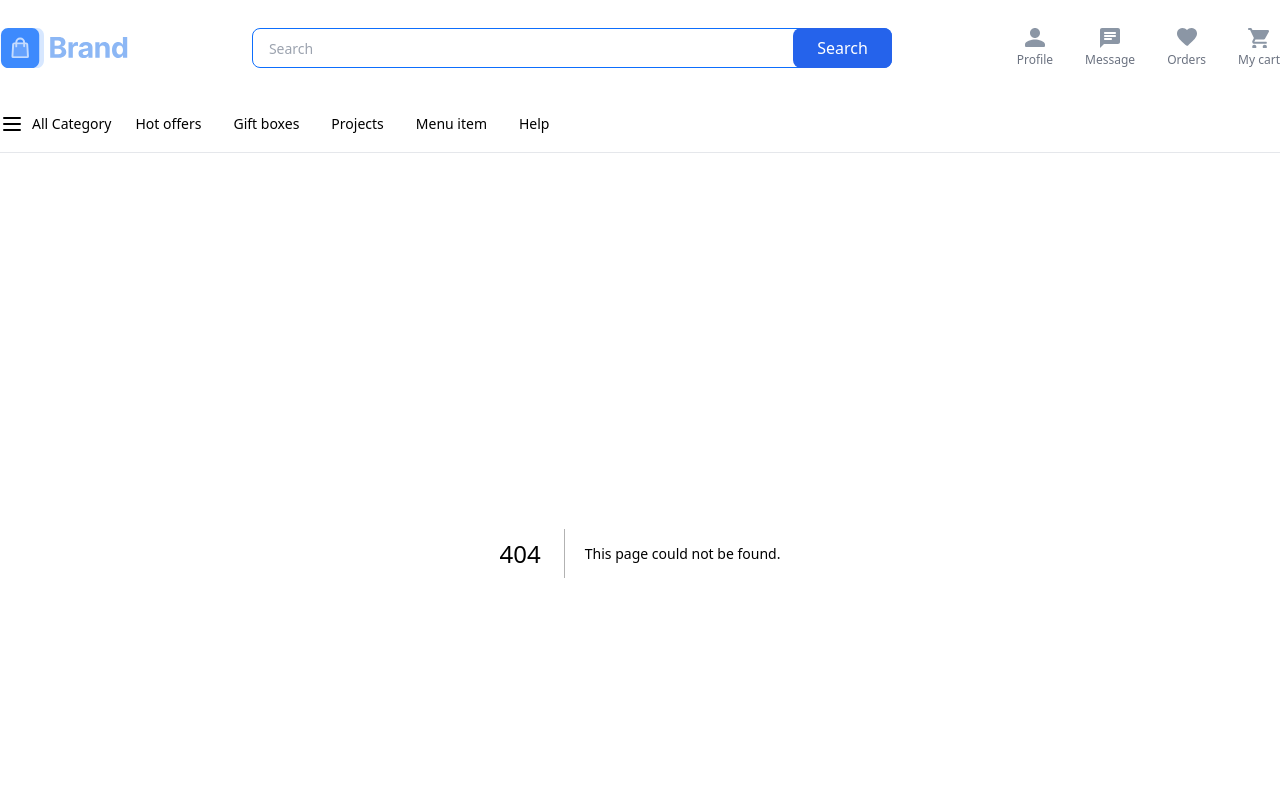
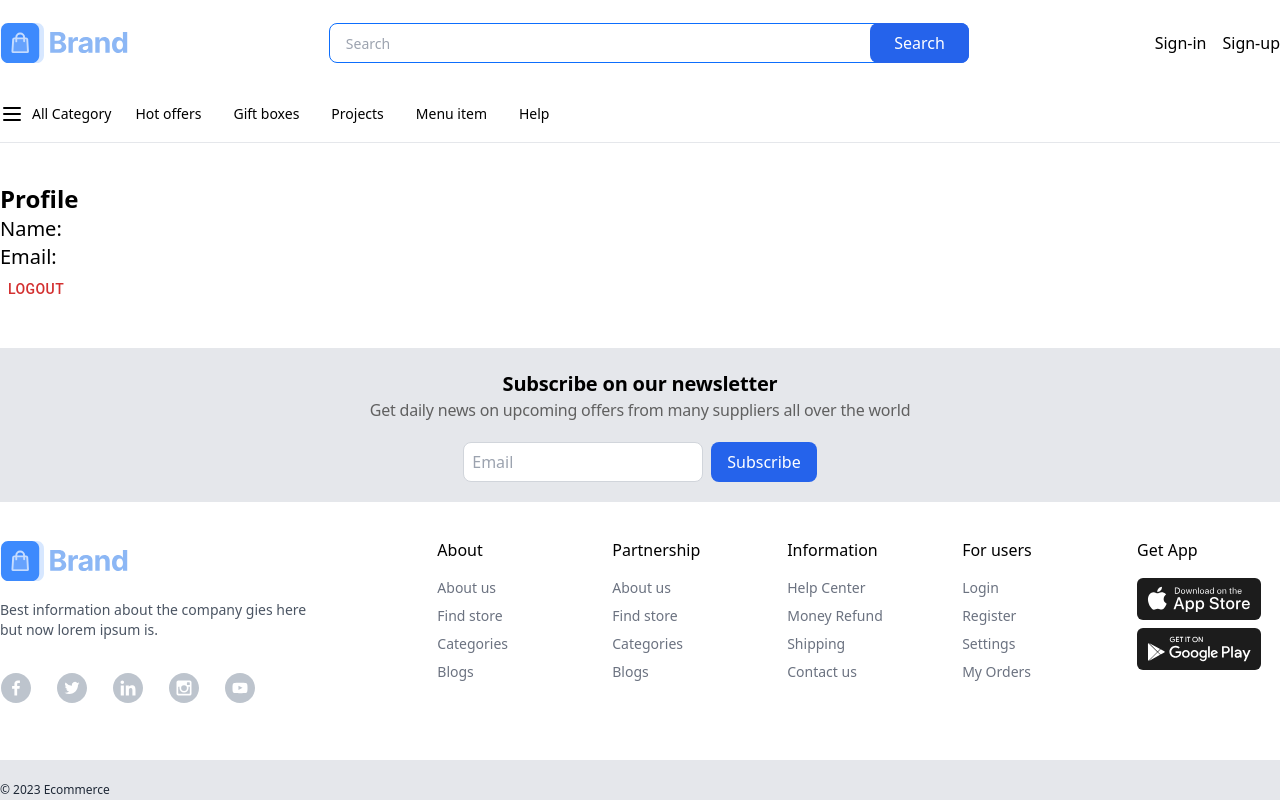
Before and after one commit to ekinndev/e-commerce-final-project, a Next.js app in the folder frontend/: page /profile in a window 1280 px wide. Before the commit this address had no page. Shown: the top 800 px of the page. Built offline with nearby package versions, Linux system fonts and the light colour scheme.

Commit message:
Favorites and profile page

```diff
--- a/frontend/src/components/Header/Header.tsx
+++ b/frontend/src/components/Header/Header.tsx
@@ -1,7 +1,10 @@
 import React, { FC, useState } from 'react';
 import { IconBrandLogo, IconCart, IconFavorites, IconHamburger, IconMessage, IconProfile } from '../../assets/icons';
+import { useGlobalContext } from '../../context/globalCtx';
+import Link from 'next/link';
 
 const Header: FC = props => {
+  const { state } = useGlobalContext();
   const [search, setSearch] = useState<string | null>('');
   const handleText = (e: React.FocusEvent<HTMLInputElement>): void => {
     setSearch(e.currentTarget.value);
@@ -10,9 +13,11 @@ const Header: FC = props => {
     <header className="bg-white border-b sticky top-0 z-10">
       <div className="max-w-[1440px] mx-auto">
         <div className="py-5 flex justify-between items-center">
+          <Link href="/">
             <div className="flex items-center">
               <IconBrandLogo />
             </div>
+          </Link>
 
           <div className="flex w-1/2 relative">
             <input
@@ -27,27 +32,34 @@ const Header: FC = props => {
             </button>
           </div>
 
+          {!state.profile ? (
+            <div className="ml-2 flex gap-x-4">
+              <Link href="/signin">Sign-in</Link>
+              <Link href="/signup">Sign-up</Link>
+            </div>
+          ) : (
             <div className="ml-2 flex">
+              <Link href="/profile">
                 <div className="flex flex-col cursor-pointer items-center gap-x-1 rounded-md py-2 px-4">
                   <IconProfile />
                   <span className="text-xs font-normal text-gray-500 pt-1">Profile</span>
                 </div>
-
-            <div className="flex flex-col cursor-pointer items-center gap-x-1 rounded-md py-2 px-4">
-              <IconMessage />
-              <span className="text-xs font-normal text-gray-500 pt-1">Message</span>
-            </div>
-
+              </Link>
+              <Link href="/favorites">
                 <div className="flex flex-col cursor-pointer items-center gap-x-1 rounded-md py-2 px-4">
                   <IconFavorites />
-              <span className="text-xs font-normal text-gray-500 pt-1">Orders</span>
+                  <span className="text-xs font-normal text-gray-500 pt-1">Favorites</span>
                 </div>
+              </Link>
 
+              <Link href="/basket">
                 <div className="flex flex-col cursor-pointer items-center gap-x-1 rounded-md py-2 px-4 last:pr-0">
                   <IconCart />
                   <span className="text-xs font-normal text-gray-500 pt-1">My cart</span>
                 </div>
+              </Link>
             </div>
+          )}
         </div>
       </div>
       <nav className=" py-3 max-w-[1440px] mx-auto flex items-center justify-between sticky top-0">
--- a/frontend/src/context/globalReducer.tsx
+++ b/frontend/src/context/globalReducer.tsx
@@ -5,7 +5,7 @@ export enum ActionType {
 
 export interface IReducer {
   type: ActionType;
-  data: any;
+  data?: any;
 }
 
 export interface IState {
--- /dev/null
+++ b/frontend/src/pages/favorites.tsx
@@ -0,0 +1,5 @@
+const Favorites = () => {
+  return <div>Favorites</div>;
+};
+
+export default Favorites;
--- /dev/null
+++ b/frontend/src/pages/profile.tsx
@@ -0,0 +1,31 @@
+import { Button } from '@mui/material';
+import { useGlobalContext } from '../context/globalCtx';
+import { ActionType } from '../context/globalReducer';
+import apiClient from '../lib/api';
+import { useRouter } from 'next/router';
+import { toast } from 'react-toastify';
+
+const Profile = () => {
+  const { state, dispatch } = useGlobalContext();
+  const router = useRouter();
+
+  const onLogout = async () => {
+    await apiClient.delete('/user/logout');
+    toast.error('Logged out');
+    dispatch({ type: ActionType.CLEAR_PROFILE });
+    router.replace('/');
+  };
+
+  return (
+    <div className="flex flex-col container mx-auto py-10">
+      <h1 className="text-2xl font-bold">Profile</h1>
+      <p className="text-xl">Name: {state.profile?.name}</p>
+      <p className="text-xl">Email: {state.profile?.email}</p>
+      <Button type="button" color="error" className="w-min" onClick={onLogout}>
+        Logout
+      </Button>
+    </div>
+  );
+};
+
+export default Profile;
```
Lines whose indentation alone changed are shown as unchanged.
